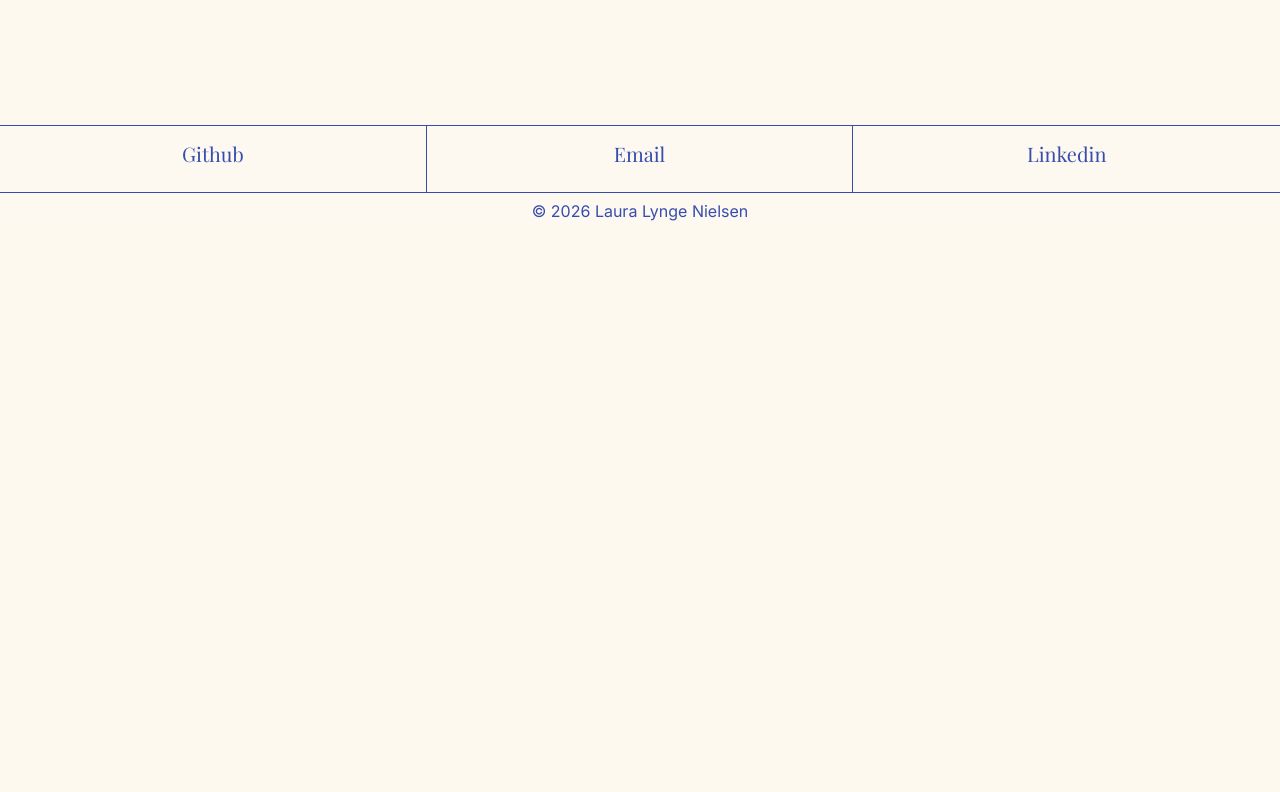
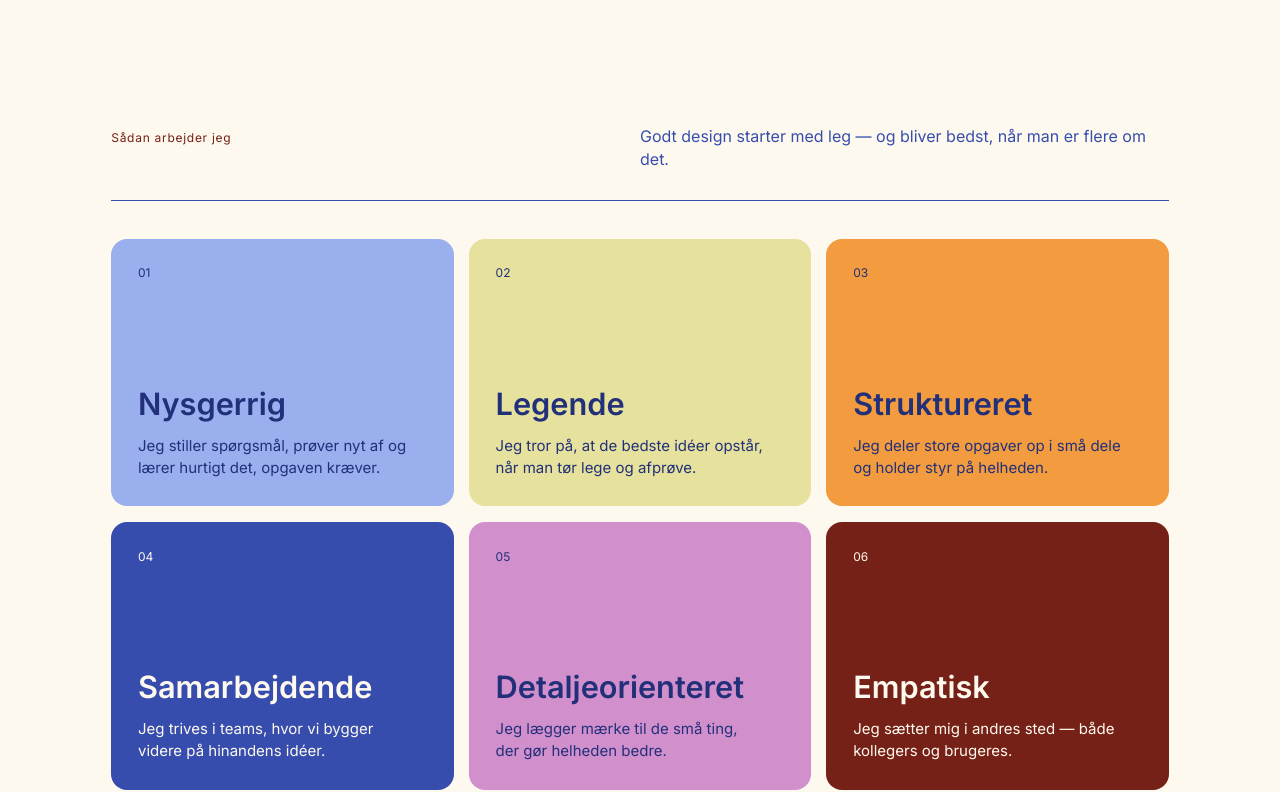
Before and after one commit to lauralynge/lauralynge.github.io, a React (Vite) app: page /kompetencer in a window 1280 px wide. Shown: the part 1673-2465 px from the top of the page. Before the commit the page ends 1902 px from the top, so only its background shows below. Built offline with nearby package versions, Linux system fonts and the light colour scheme; a web font is replaced by a local one.

Commit message:
Add "Sådan arbejder jeg" section to Kompetencer page

```diff
--- /dev/null
+++ b/src/components/SoftSkillCard.css
@@ -0,0 +1,64 @@
+.soft-skill-card {
+  /* Mørkeblå tekst på de lyse kort (Figma: #22307a) */
+  --card-ink: #22307a;
+
+  display: flex;
+  flex-direction: column;
+  justify-content: space-between;
+  gap: 2rem;
+  min-height: clamp(200px, calc(7.62vw + 170.3px), 280px); /* 200 → 280px */
+  padding: clamp(20px, calc(0.76vw + 17px), 28px); /* 20 → 28px */
+  border-radius: var(--border-radius-large);
+  color: var(--card-ink);
+}
+
+.soft-skill-card-number {
+  font-size: var(--font-mobile-micro);
+}
+
+.soft-skill-card-text {
+  display: flex;
+  flex-direction: column;
+  gap: 12px;
+}
+
+.soft-skill-card-title {
+  margin: 0;
+  font-family: var(--font-sans);
+  font-size: clamp(24px, calc(0.76vw + 21px), 32px); /* 24 → 32px */
+  font-weight: 600;
+  line-height: 1.2;
+  color: inherit;
+}
+
+.soft-skill-card-desc {
+  margin: 0;
+  padding-right: 20px;
+  font-size: 15px;
+  line-height: 1.5;
+  color: inherit;
+}
+
+/* Farver */
+.soft-skill-card-light-blue {
+  background: var(--light-blue);
+}
+.soft-skill-card-green {
+  background: var(--green);
+}
+.soft-skill-card-orange {
+  background: var(--orange);
+}
+.soft-skill-card-pink {
+  background: #d18fcc;
+}
+
+/* Mørke kort: lys tekst */
+.soft-skill-card-blue {
+  --card-ink: var(--white);
+  background: var(--blue);
+}
+.soft-skill-card-burgundy {
+  --card-ink: var(--white);
+  background: var(--burgundy);
+}
--- /dev/null
+++ b/src/components/SoftSkillCard.jsx
@@ -0,0 +1,14 @@
+import "./SoftSkillCard.css";
+
+// Farvet kort i "Sådan arbejder jeg": nummer øverst, titel og tekst i bunden
+export default function SoftSkillCard({ number, title, text, color }) {
+  return (
+    <li className={`soft-skill-card soft-skill-card-${color}`}>
+      <span className="soft-skill-card-number">{number}</span>
+      <div className="soft-skill-card-text">
+        <h3 className="soft-skill-card-title">{title}</h3>
+        <p className="soft-skill-card-desc">{text}</p>
+      </div>
+    </li>
+  );
+}
--- a/src/data/skills.js
+++ b/src/data/skills.js
@@ -42,3 +42,37 @@ export const toolSentence = [
   "— og sætter det hele i bevægelse med",
   { tool: "Jitter", after: "." },
 ];
+
+// "Sådan arbejder jeg" – soft skills som farvede kort
+export const softSkills = [
+  {
+    title: "Nysgerrig",
+    text: "Jeg stiller spørgsmål, prøver nyt af og lærer hurtigt det, opgaven kræver.",
+    color: "light-blue",
+  },
+  {
+    title: "Legende",
+    text: "Jeg tror på, at de bedste idéer opstår, når man tør lege og afprøve.",
+    color: "green",
+  },
+  {
+    title: "Struktureret",
+    text: "Jeg deler store opgaver op i små dele og holder styr på helheden.",
+    color: "orange",
+  },
+  {
+    title: "Samarbejdende",
+    text: "Jeg trives i teams, hvor vi bygger videre på hinandens idéer.",
+    color: "blue",
+  },
+  {
+    title: "Detaljeorienteret",
+    text: "Jeg lægger mærke til de små ting, der gør helheden bedre.",
+    color: "pink",
+  },
+  {
+    title: "Empatisk",
+    text: "Jeg sætter mig i andres sted — både kollegers og brugeres.",
+    color: "burgundy",
+  },
+];
--- a/src/pages/SkillsPage.css
+++ b/src/pages/SkillsPage.css
@@ -23,3 +23,29 @@
 .skills-page-tools {
   gap: clamp(32px, calc(2.29vw + 23.1px), 56px); /* 32 → 56px */
 }
+
+/* Sådan arbejder jeg: 3 kort pr. række på desktop, 2 på tablet, 1 på mobil */
+.skills-page-cards-section {
+  gap: clamp(24px, calc(1.52vw + 18.1px), 40px); /* 24 → 40px */
+}
+
+.skills-page-cards {
+  display: grid;
+  grid-template-columns: repeat(3, minmax(0, 1fr));
+  gap: clamp(12px, calc(0.38vw + 10.5px), 16px); /* 12 → 16px */
+  margin: 0;
+  padding: 0;
+  list-style: none;
+}
+
+@media (max-width: 1023px) {
+  .skills-page-cards {
+    grid-template-columns: repeat(2, minmax(0, 1fr));
+  }
+}
+
+@media (max-width: 599px) {
+  .skills-page-cards {
+    grid-template-columns: 1fr;
+  }
+}
--- a/src/pages/SkillsPage.jsx
+++ b/src/pages/SkillsPage.jsx
@@ -2,8 +2,9 @@ import SkillsHero from "../components/SkillsHero";
 import SkillsSectionHead from "../components/SkillsSectionHead";
 import SkillRow from "../components/SkillRow";
 import ToolSentence from "../components/ToolSentence";
+import SoftSkillCard from "../components/SoftSkillCard";
 import MaskReveal from "../components/MaskReveal";
-import { skillAreas, toolSentence } from "../data/skills";
+import { skillAreas, toolSentence, softSkills } from "../data/skills";
 import "./SkillsPage.css";
 
 // "Kompetencer – minimal – desktop" i Figma
@@ -38,6 +39,22 @@ function SkillsPage() {
           <ToolSentence parts={toolSentence} />
         </MaskReveal>
       </section>
+
+      <section className="skills-page-section skills-page-cards-section">
+        <SkillsSectionHead
+          title="Sådan arbejder jeg"
+          text="Godt design starter med leg — og bliver bedst, når man er flere om det."
+        />
+        <ul className="skills-page-cards">
+          {softSkills.map((skill, i) => (
+            <SoftSkillCard
+              key={skill.title}
+              number={String(i + 1).padStart(2, "0")}
+              {...skill}
+            />
+          ))}
+        </ul>
+      </section>
     </div>
   );
 }
```
